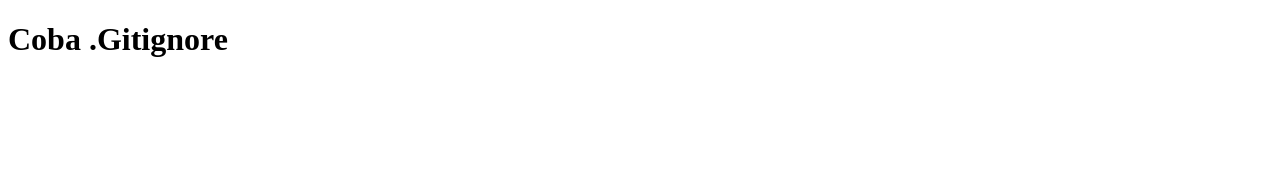
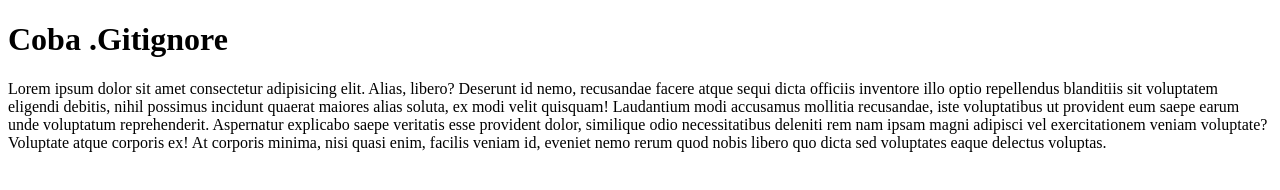
Before and after one commit to muhammadrofik/ignore, a plain HTML site: page index.html in a window 1280 px wide. Drawn offline with Linux system fonts and the light colour scheme.

Commit message:
menambah paraghraf pada index

```diff
--- a/index.html
+++ b/index.html
@@ -9,5 +9,6 @@
 </head>
 <body>
     <h1>Coba .Gitignore</h1>
+    <p>Lorem ipsum dolor sit amet consectetur adipisicing elit. Alias, libero? Deserunt id nemo, recusandae facere atque sequi dicta officiis inventore illo optio repellendus blanditiis sit voluptatem eligendi debitis, nihil possimus incidunt quaerat maiores alias soluta, ex modi velit quisquam! Laudantium modi accusamus mollitia recusandae, iste voluptatibus ut provident eum saepe earum unde voluptatum reprehenderit. Aspernatur explicabo saepe veritatis esse provident dolor, similique odio necessitatibus deleniti rem nam ipsam magni adipisci vel exercitationem veniam voluptate? Voluptate atque corporis ex! At corporis minima, nisi quasi enim, facilis veniam id, eveniet nemo rerum quod nobis libero quo dicta sed voluptates eaque delectus voluptas.</p>
 </body>
 </html>
```
